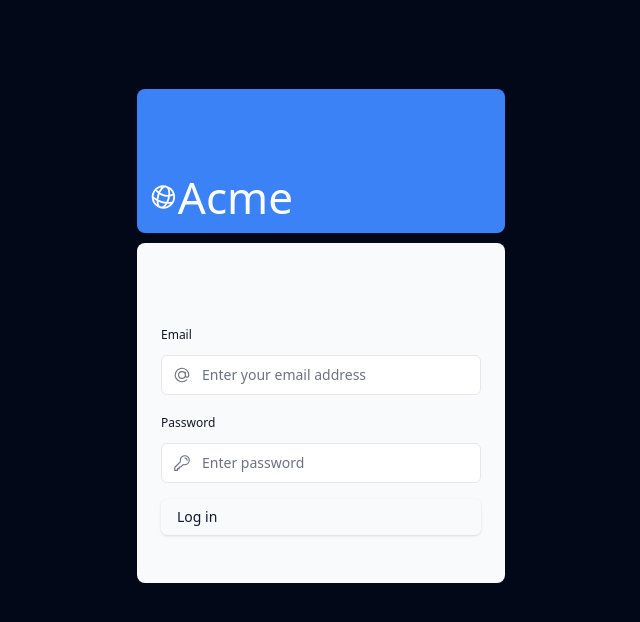
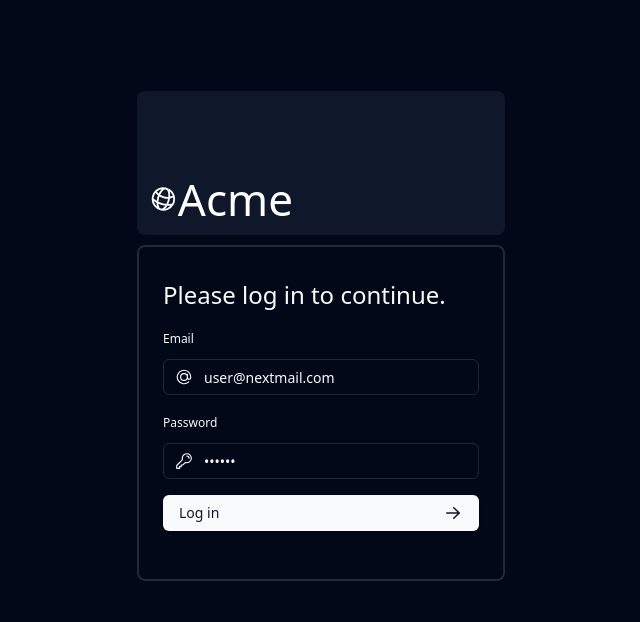
Before and after one commit to hossein-jorfi/nextjs-dashboard, a Next.js app: page /login in a window 1280 px wide. Shown: the top 622 px of the page, without its empty margins (319-959 px from the left). Built offline with nearby package versions, Linux system fonts and the light colour scheme.

Commit message:
login form

```diff
--- a/app/login/page.tsx
+++ b/app/login/page.tsx
@@ -1,16 +1,16 @@
 import AcmeLogo from "@/app/ui/acme-logo";
 import LoginForm from "@/app/ui/login-form";
-import { Metadata } from 'next';
+import { Metadata } from "next";
 
 export const metadata: Metadata = {
-  title: 'Login',
+  title: "Login",
 };
 
 export default function LoginPage() {
   return (
     <main className="flex items-center justify-center md:h-screen">
       <div className="relative mx-auto flex w-full max-w-[400px] flex-col space-y-2.5 p-4 md:-mt-32">
-        <div className="flex h-20 w-full items-end rounded-lg bg-blue-500 p-3 md:h-36">
+        <div className="flex h-20 w-full items-end rounded-lg bg-primary-foreground p-3 md:h-36">
           <div className="w-32 text-white md:w-36">
             <AcmeLogo />
           </div>
--- a/app/ui/login-form.tsx
+++ b/app/ui/login-form.tsx
@@ -8,6 +8,7 @@ import { ArrowRightIcon } from "@heroicons/react/20/solid";
 import { Button } from "@/components/ui/button";
 import { useActionState } from "react";
 import { authenticate } from "@/app/lib/actions";
+import { Input } from "@/components/ui/input";
 
 export default function LoginForm() {
   const [errorMessage, formAction, isPending] = useActionState(
@@ -17,53 +18,53 @@ export default function LoginForm() {
 
   return (
     <form action={formAction} className="space-y-3">
-      <div className="flex-1 rounded-lg bg-gray-50 px-6 pb-4 pt-8">
-        <h1 className={`mb-3 text-2xl`}>
-          Please log in to continue.
-        </h1>
+      <div className="flex-1 rounded-lg border-2 px-6 pb-4 pt-8">
+        <h1 className={`mb-3 text-2xl`}>Please log in to continue.</h1>
         <div className="w-full">
           <div>
             <label
-              className="mb-3 mt-5 block text-xs font-medium text-gray-900"
+              className="mb-3 mt-5 block text-xs font-medium"
               htmlFor="email"
             >
               Email
             </label>
             <div className="relative">
-              <input
-                className="peer block w-full rounded-md border border-gray-200 py-[9px] pl-10 text-sm outline-2 placeholder:text-gray-500"
+              <Input
+                className="peer block w-full rounded-md border py-[9px] pl-10 text-sm outline-2"
                 id="email"
                 type="email"
                 name="email"
                 placeholder="Enter your email address"
                 required
+                defaultValue={"user@nextmail.com"}
               />
-              <AtSymbolIcon className="pointer-events-none absolute left-3 top-1/2 h-[18px] w-[18px] -translate-y-1/2 text-gray-500 peer-focus:text-gray-900" />
+              <AtSymbolIcon className="pointer-events-none absolute left-3 top-1/2 h-[18px] w-[18px] -translate-y-1/2" />
             </div>
           </div>
           <div className="mt-4">
             <label
-              className="mb-3 mt-5 block text-xs font-medium text-gray-900"
+              className="mb-3 mt-5 block text-xs font-medium"
               htmlFor="password"
             >
               Password
             </label>
             <div className="relative">
-              <input
-                className="peer block w-full rounded-md border border-gray-200 py-[9px] pl-10 text-sm outline-2 placeholder:text-gray-500"
+              <Input
+                className="peer block w-full rounded-md border py-[9px] pl-10 text-sm outline-2 "
                 id="password"
                 type="password"
                 name="password"
                 placeholder="Enter password"
                 required
                 minLength={6}
+                defaultValue={"123456"}
               />
-              <KeyIcon className="pointer-events-none absolute left-3 top-1/2 h-[18px] w-[18px] -translate-y-1/2 text-gray-500 peer-focus:text-gray-900" />
+              <KeyIcon className="pointer-events-none absolute left-3 top-1/2 h-[18px] w-[18px] -translate-y-1/2" />
             </div>
           </div>
         </div>
         <Button className="mt-4 w-full" aria-disabled={isPending}>
-          Log in <ArrowRightIcon className="ml-auto h-5 w-5 text-gray-50" />
+          Log in <ArrowRightIcon className="ml-auto h-5 w-5" />
         </Button>
         <div className="flex h-8 items-end space-x-1">
           {errorMessage && (
--- /dev/null
+++ b/components/ui/input.tsx
@@ -0,0 +1,25 @@
+import * as React from "react"
+
+import { cn } from "@/lib/utils"
+
+export interface InputProps
+  extends React.InputHTMLAttributes<HTMLInputElement> {}
+
+const Input = React.forwardRef<HTMLInputElement, InputProps>(
+  ({ className, type, ...props }, ref) => {
+    return (
+      <input
+        type={type}
+        className={cn(
+          "flex h-9 w-full rounded-md border border-input bg-transparent px-3 py-1 text-sm shadow-sm transition-colors file:border-0 file:bg-transparent file:text-sm file:font-medium placeholder:text-muted-foreground focus-visible:outline-none focus-visible:ring-1 focus-visible:ring-ring disabled:cursor-not-allowed disabled:opacity-50",
+          className
+        )}
+        ref={ref}
+        {...props}
+      />
+    )
+  }
+)
+Input.displayName = "Input"
+
+export { Input }
```
